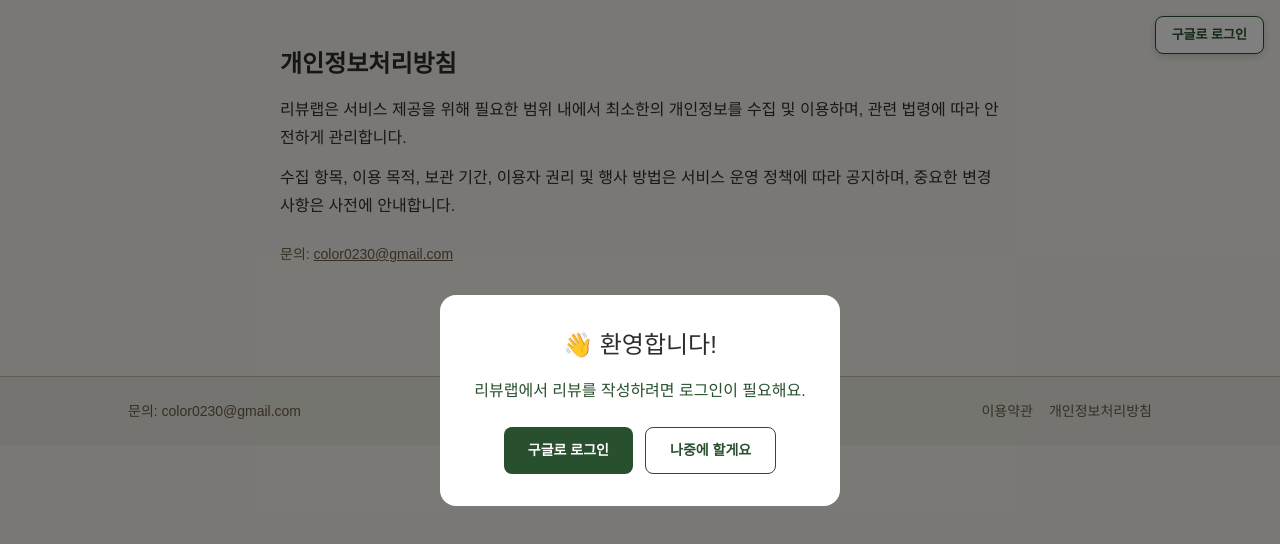
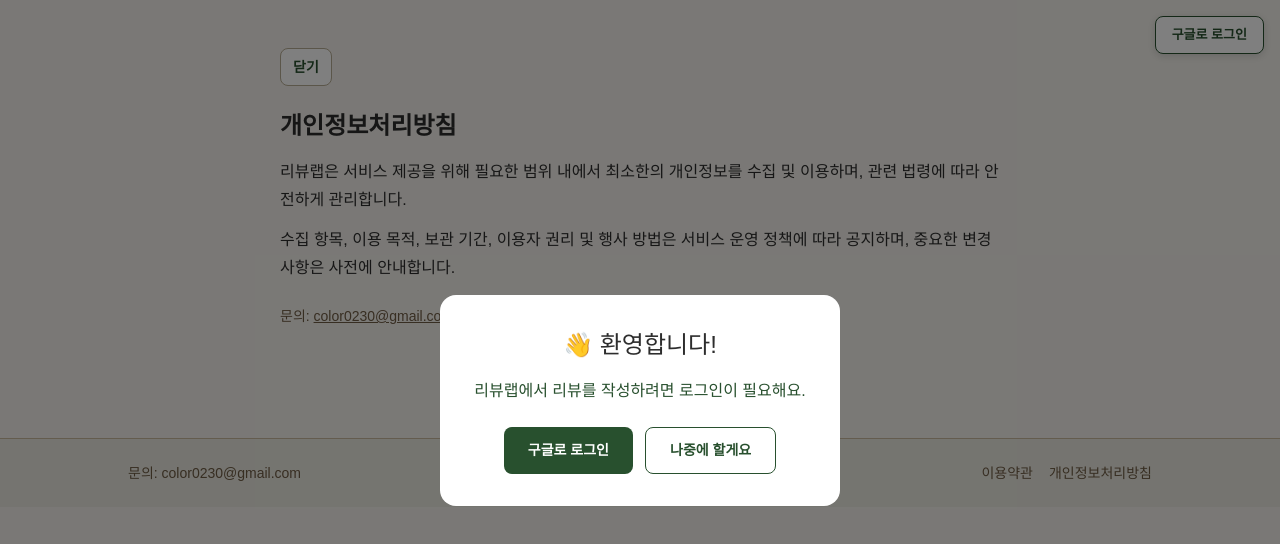
Before and after one commit to ChoEro99/jjinreview, a Next.js app: page /privacy in a window 1280 px wide. Shown: the top 544 px of the page. Built offline with nearby package versions, Linux system fonts and the light colour scheme; no server answers.

Commit message:
Add close-only action for legal pages with previous-page fallback

```diff
--- a/app/privacy/page.tsx
+++ b/app/privacy/page.tsx
@@ -1,4 +1,5 @@
 import type { Metadata } from "next";
+import LegalPageActions from "@/components/LegalPageActions";
 
 export const metadata: Metadata = {
   title: "개인정보처리방침 | 리뷰랩",
@@ -8,6 +9,7 @@ export const metadata: Metadata = {
 export default function PrivacyPage() {
   return (
     <main className="mx-auto w-full max-w-3xl px-6 py-12 text-[#2d2d2d]">
+      <LegalPageActions />
       <h1 className="text-2xl font-bold">개인정보처리방침</h1>
       <p className="mt-4 leading-7">
         리뷰랩은 서비스 제공을 위해 필요한 범위 내에서 최소한의 개인정보를 수집 및 이용하며,
--- a/app/terms/page.tsx
+++ b/app/terms/page.tsx
@@ -1,4 +1,5 @@
 import type { Metadata } from "next";
+import LegalPageActions from "@/components/LegalPageActions";
 
 export const metadata: Metadata = {
   title: "이용약관 | 리뷰랩",
@@ -8,6 +9,7 @@ export const metadata: Metadata = {
 export default function TermsPage() {
   return (
     <main className="mx-auto w-full max-w-3xl px-6 py-12 text-[#2d2d2d]">
+      <LegalPageActions />
       <h1 className="text-2xl font-bold">이용약관</h1>
       <p className="mt-4 leading-7">
         본 약관은 리뷰랩(이하 &quot;서비스&quot;)의 이용 조건 및 절차, 이용자와 서비스의 권리,
--- /dev/null
+++ b/components/LegalPageActions.tsx
@@ -0,0 +1,23 @@
+"use client";
+
+export default function LegalPageActions() {
+  const handleClose = () => {
+    if (window.history.length > 1) {
+      window.history.back();
+      return;
+    }
+    window.location.assign("/");
+  };
+
+  return (
+    <div className="mb-6">
+      <button
+        type="button"
+        onClick={handleClose}
+        className="rounded-lg border border-[#b8ad95] bg-white px-3 py-2 text-sm font-semibold text-[#28502E]"
+      >
+        닫기
+      </button>
+    </div>
+  );
+}
```
